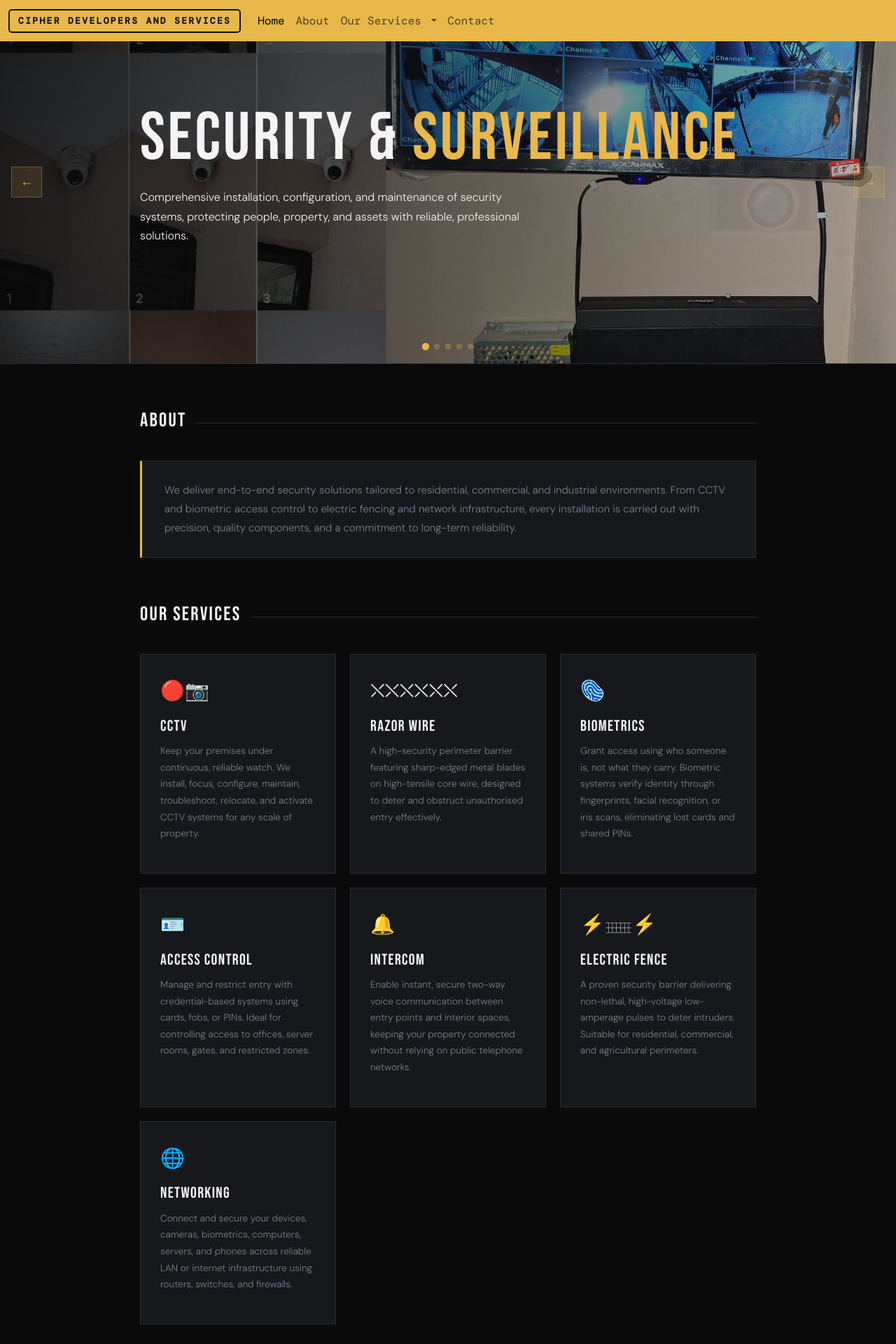
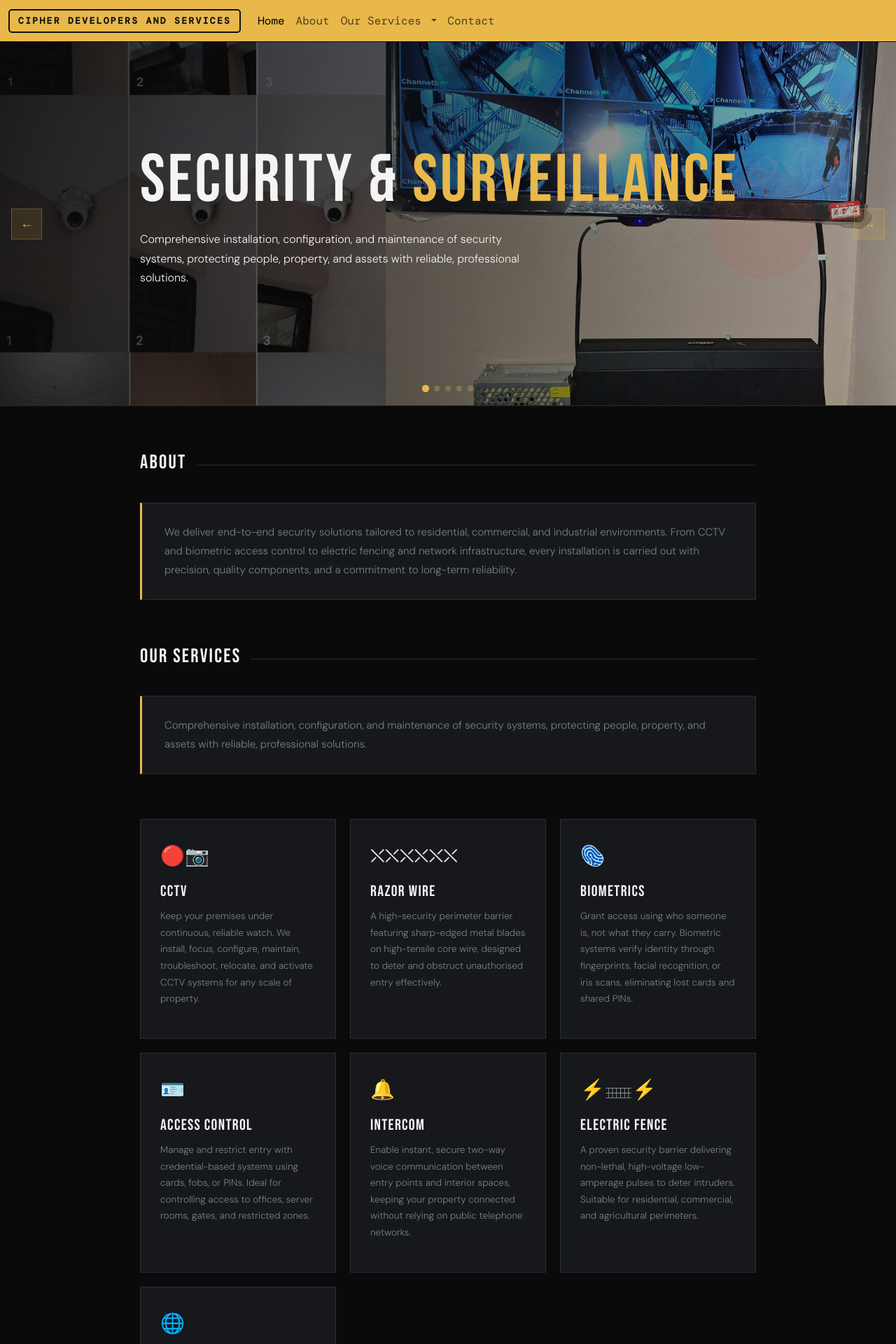
Before and after one commit to vincentmuya/cipher_dev, a Django app: page / in a window 1280 px wide. Shown: the top 1920 px of the page at 70% size. Run offline with Django 5.2, Linux system fonts and the light colour scheme; some libraries are stand-ins or nearby versions; some web fonts are replaced.

Commit message:
Updated requirements.txt Updated ui

```diff
--- a/app/templates/index.html
+++ b/app/templates/index.html
@@ -18,13 +18,13 @@
     <!-- Slide 1 — CCTV -->
     <div class="carousel-slide slide-1">
       <div class="slide-bg"></div>
-      <div class="slide-icon">📷</div>
+      <div class="slide-icon">🔴</div>
     </div>
 
     <!-- Slide 2 — Access Control -->
     <div class="carousel-slide slide-2">
       <div class="slide-bg"></div>
-      <div class="slide-icon">🔏</div>
+      <div class="slide-icon">🫆</div>
     </div>
 
     <!-- Slide 3 — Networking -->
@@ -36,13 +36,13 @@
     <!-- Slide 4 — Electric Fence -->
     <div class="carousel-slide slide-4">
       <div class="slide-bg"></div>
-      <div class="slide-icon">⚡</div>
+      <div class="slide-icon">⚡𓈈⚡</div>
     </div>
 
     <!-- Slide 5 — Razor Wire -->
     <div class="carousel-slide slide-5">
       <div class="slide-bg"></div>
-      <div class="slide-icon">🔩</div>
+      <div class="slide-icon">⛌⛌⛌⛌⛌⛌</div>
     </div>
   </div>
 
@@ -81,9 +81,14 @@
 </section>
 
   <!-- ══════════ SERVICES OVERVIEW ══════════ -->
-  <div class="section-label" id="our-services">
+  <div class="section-label">
     <h2>Our Services</h2>
     <div class="line"></div>
+  </div>
+
+    <div class="intro-box" id="our-services">
+    Comprehensive installation, configuration, and maintenance of security systems, protecting people,
+    property, and assets with reliable, professional solutions.
   </div>
 
   <div class="services-grid">
@@ -442,6 +447,7 @@ font-family: 'DM Sans', sans-serif;
 font-weight: 300;
 line-height: 1.7;
 min-height: 100vh;
+margin-top: 60px;
 }
 
 /* ── CAROUSEL HEADER ── */
@@ -833,6 +839,9 @@ margin-bottom: 32px;
 }
 
 @media (max-width: 600px) {
+body{
+margin-top:0px;
+}
 .camera-compare { grid-template-columns: 1fr; }
 .price-table td {
 padding: 13px 1px;}
@@ -989,11 +998,11 @@ main   { padding: 44px 24px; }
   const tagline = document.getElementById('carouselTagline');
 
   const taglines = [
-    "CCTV Installation, Configuration & Maintenance — keeping every corner of your property under reliable watch, 24/7.",
-    "Biometric & Access Control Systems — grant access based on identity, not just credentials.",
-    "Structured Network Infrastructure — connecting your cameras, systems and devices across secure, high-performance networks.",
-    "Electric Fence Installation — non-lethal perimeter protection that deters intruders effectively.",
-    "Razor Wire & Perimeter Security — high-tensile barrier solutions for commercial, industrial and residential properties."
+    "🔴CCTV Installation, Configuration & Maintenance — keeping every corner of your property under reliable watch, 24/7.",
+    "🫆Biometric & Access Control Systems — grant access based on identity, not just credentials.",
+    "🌐Structured Network Infrastructure — connecting your cameras, systems and devices across secure, high-performance networks.",
+    "⚡𓈈⚡Electric Fence Installation — non-lethal perimeter protection that deters intruders effectively.",
+    "⛌⛌⛌⛌Razor Wire & Perimeter Security — high-tensile barrier solutions for commercial, industrial and residential properties."
   ];
 
   let current = 0;
--- a/project/settings.py
+++ b/project/settings.py
@@ -29,7 +29,7 @@ SECRET_KEY = 'django-insecure-e7m12x&j#dvfbi-8s3+3(b2dqad!u73jau9*mae(0e02o^=-#k
 # SECURITY WARNING: don't run with debug turned on in production!
 DEBUG = True
 
-ALLOWED_HOSTS = []
+ALLOWED_HOSTS = ['*']
 
 
 # Application definition
```
Also changed, not shown: requirements.txt (+8 -0 lines).
